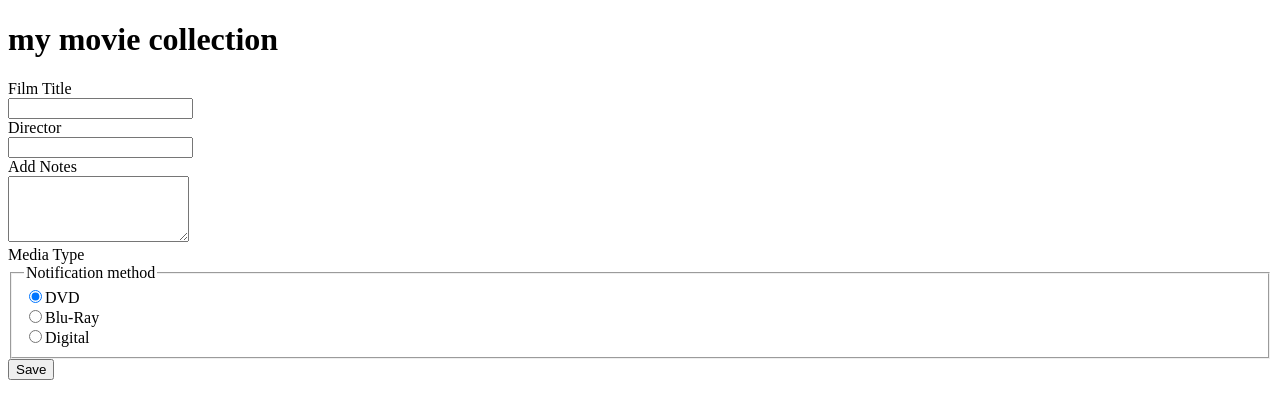
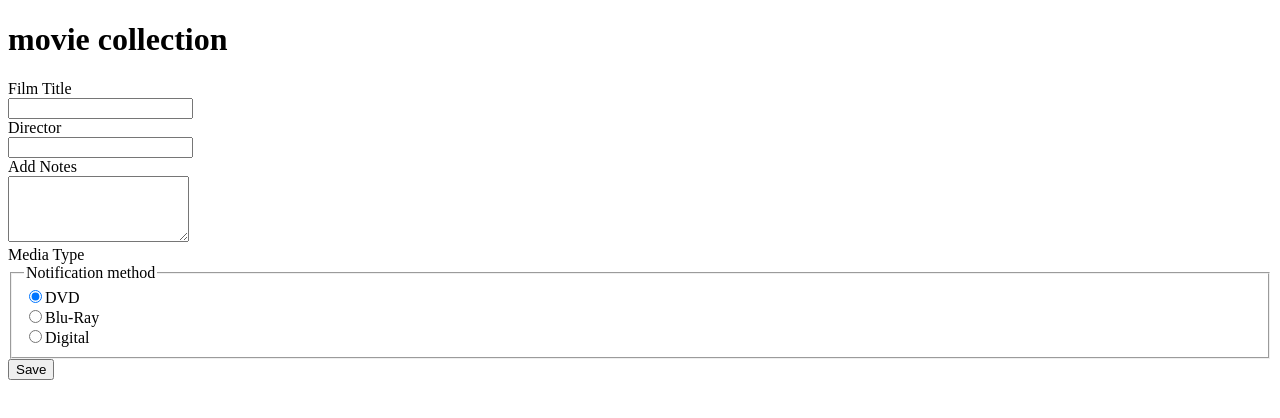
Before and after one commit to papadavis47/movie-collection, a Next.js app: page / in a window 1280 px wide. Shown: the top 418 px of the page. Built offline with nearby package versions, Linux system fonts and the light colour scheme.

Commit message:
Change name of app to 'movie collection', add actual urls to social links

```diff
--- a/components/Navbar/Navbar.js
+++ b/components/Navbar/Navbar.js
@@ -39,13 +39,13 @@ function Navbar() {
             </Link>
           </div>
           <div className="flex items-center space-x-5">
-            <a href="#">
+            <a href="https://github.com/papadavis47/movie-collection">
               <ImGithub size={30} />
             </a>
-            <a href="#">
+            <a href="https://twitter.com/papadavis47">
               <ImTwitter size={30} />
             </a>
-            <a href="#">
+            <a href="https://stackoverflow.com/users/9111781/jwdavis">
               <ImStackoverflow size={30} />
             </a>
           </div>
--- a/pages/index.js
+++ b/pages/index.js
@@ -4,7 +4,7 @@ import Title from '../components/Title'
 const Home = () => {
   return (
     <>
-      <Title text="my movie collection" />
+      <Title text="movie collection" />
       <AddMovieForm />
     </>
   )
```
